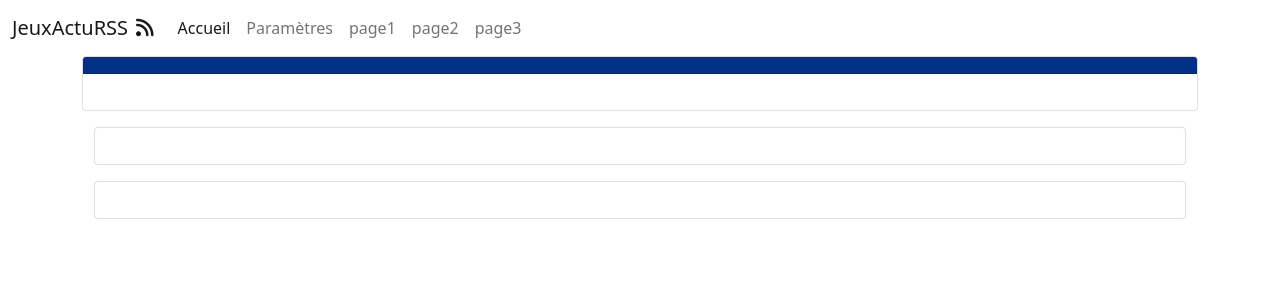
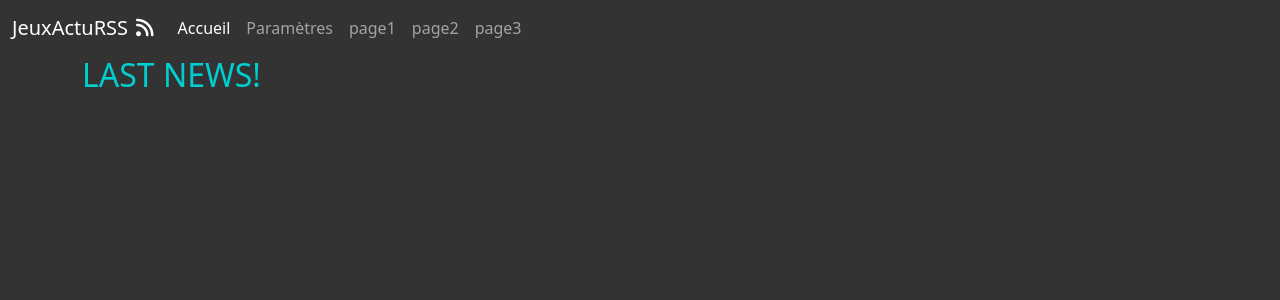
Before and after one commit to Coincoin-666/rssfeedReader, a PHP site: page / in a window 1280 px wide. Shown: the top 300 px of the page. Run offline with PHP 8.4, Linux system fonts and the light colour scheme; data that the repository does not hold is empty; some libraries are stand-ins or nearby versions.

Commit message:
[project]Man...this is really hard.

```diff
--- a/assets/script/script.js
+++ b/assets/script/script.js
@@ -1,11 +1,33 @@
 // Initialize JS Library:
 AOS.init();
 
-
+// DarkMode Switcher
+if ($("#darkMode").checked) {
+    $("body").toggleClass("darkmode");
+    // $("body").removeClass("lightmode");
+    $("nav").toggleClass("navbar-dark");
+    // $("nav").removeClass("navbar-light");
+} else {
+    $("body").toggleClass("lightmode");
+    // $("body").removeClass("darkmode");
+    $("nav").toggleClass("navbar-light");
+    // $("nav").removeClass("navbar-dark");
+}
 // Dynamic Carousel Setting:
 // Le but serait de faire en sorte que chaque <carousel-item> soit 1 <card>
-// Pour l'instant c'est manuel quand même.
+// // Pour l'instant c'est manuel quand même.
+// $("#actus_JV_card_01").appendTo("#carouselThumb_01");
+// $("#actus_JV_card_02").appendTo("#carouselThumb_02");
+// $("#actus_JV_card_03").appendTo("#carouselThumb_03");
 
-$("#actus_JV_card_01").appendTo("#carouselThumb_01");
-$("#actus_JV_card_02").appendTo("#carouselThumb_02");
-$("#actus_JV_card_03").appendTo("#carouselThumb_03");
+
+// Max Fav = 3
+// Sur les 5 checkboxes proposées, l'utilisateur ne doit pouvoir en sélectionner que 3.
+$(".user_favorites").change(function (e) {
+    e.preventDefault();
+    var count = $(".user_favorites:checked").length; // Merci BizzyBob: On créé une variables pour stocker le nombre de checkboxes cochées.
+    if (count > 3) {
+        alert("3 favoris maximum! ;)");
+        $(this).prop("checked", false); // Et ça c'est pour l'arrêter..? (https://stackoverflow.com/questions/37503301/how-to-limit-checkbox-selection-in-php#37503456)
+    }
+});
--- a/assets/style/style.css
+++ b/assets/style/style.css
@@ -1,5 +1,4 @@
-/* Color Schemes */
-
+/* General Color Schemes */
 /* Playstation */
 .blue_PS_T {
     color: #003087;
@@ -8,9 +7,6 @@
 .blue_PS_BG {
     background-color: #003087;
 }
-
-/* Also White & Black but irrelevant to add here */
-
 /* XBox */
 .black_XB_T {
     color: #161616;
@@ -27,3 +23,15 @@
 .green_XB_BG {
     background-color: #007f00
 }
+
+/* Color Modes */
+/* Default */
+.lightmode {
+    background-color: seashell;
+    color: #333;
+}
+
+.darkmode {
+    background-color: #333;
+    color: darkturquoise;
+}
--- a/controllers/index-controller.php
+++ b/controllers/index-controller.php
@@ -6,40 +6,3 @@ $xml_actusPS4 = simplexml_load_file("https://www.jeuxactu.com/rss/ps4.rss");
 $xml_actusPS5 = simplexml_load_file("https://www.jeuxactu.com/rss/ps5.rss");
 $xml_actusXBoxOne = simplexml_load_file("https://www.jeuxactu.com/rss/xbox-one.rss");
 $xml_actusXBoxSeriesX = simplexml_load_file("https://www.jeuxactu.com/rss/xbox-series-x.rss");
-
-// Assignage des propriétés qui nous intéressent à des variables:
-
-// 1
-$actusJV_TITLE_firstThumb = $xml_actusJeuxVideos->channel->item[0]->title;
-$actusJV_SUBTITLE_firstThumb = $xml_actusJeuxVideos->channel->item[0]->link;
-$actusJV_TEXT_firstThumb = $xml_actusJeuxVideos->channel->item[0]->description;
-
-// 2
-$actusJV_TITLE_secondThumb = $xml_actusJeuxVideos->channel->item[1]->title;
-$actusJV_SUBTITLE_secondThumb = $xml_actusJeuxVideos->channel->item[1]->link;
-$actusJV_TEXT_secondThumb = $xml_actusJeuxVideos->channel->item[1]->description;
-
-//3
-$actusJV_TITLE_thirdThumb = $xml_actusJeuxVideos->channel->item[2]->title;
-$actusJV_SUBTITLE_thirdThumb = $xml_actusJeuxVideos->channel->item[2]->link;
-$actusJV_TEXT_thirdThumb = $xml_actusJeuxVideos->channel->item[2]->description;
-
-// 4
-$actusJV_TITLE_fourthThumb = $xml_actusJeuxVideos->channel->item[3]->title;
-$actusJV_SUBTITLE_fourthThumb = $xml_actusJeuxVideos->channel->item[3]->link;
-$actusJV_TEXT_fourthThumb = $xml_actusJeuxVideos->channel->item[3]->description;
-
-// 5
-$actusJV_TITLE_fifthThumb = $xml_actusJeuxVideos->channel->item[4]->title;
-$actusJV_SUBTITLE_fifthThumb = $xml_actusJeuxVideos->channel->item[4]->link;
-$actusJV_TEXT_fifthThumb = $xml_actusJeuxVideos->channel->item[4]->description;
-
-
-
-
-
-// TESTS
-// var_dump($xml_actusJeuxVideos->channel->item[0]);
-// var_dump($xml_actusJeuxVideos->channel);
-
-// var_dump($_SERVER);
--- a/controllers/parameters-controller.php
+++ b/controllers/parameters-controller.php
@@ -1,2 +1,26 @@
 <?php
 require "index-controller.php";
+
+// COOKIES SETTINGS
+function cookie_Monsta()
+{
+    var_dump($_GET);
+
+    if (isset($_GET["darkMode"])) {
+        setcookie("dark_cookie", "dark_cookie", time() + (3600 * 24 * 7));
+    }
+
+    if (isset($_GET["settings"])) {
+        setcookie("display_mode", $_GET["settings"], time() + (3600 * 24 * 7));
+    }
+
+    if (isset($_GET["user_fav"])) {
+        foreach ($_GET["user_fav"] as $selected) {
+            setcookie("user_fav", $selected, time() + (3600 * 24 * 7));
+        }
+    }
+}
+
+if (count($_GET)>0) {
+    cookie_Monsta();
+}
--- a/index.php
+++ b/index.php
@@ -1,8 +1,8 @@
 <?php
+require "controllers/parameters-controller.php";
 require "controllers/index-controller.php";
 
 include "views/includes/header.php";
-session_start();
 ?>
 
 
@@ -31,51 +31,47 @@ session_start();
     <!-- END Carousel -->
 
     <!-- News Feed -->
-
-    <div class="container">
-        <section class="justify-content-center">
-            <article class="card mb-3" id="actus_JV_card_01">
-                <div class="card-header blue_PS_BG"></div>
+    <section class="row w-60">
+        <h1 class="fs-2 text-uppercase">last news!</h1>
+        <?php
+        if (isset($_COOKIE["display_mode"])) {
+            if ($_COOKIE["display_mode"] == 6) {
+                for ($i = 1; $i < 7; $i++) {
+        ?>
+                    <article class="card mb-3">
                         <div class="card-body">
-                    <!-- Là, à mon avis, faudra un if(isset(favorite)echo$favorite else actusmachintruc) -->
-                    <p class="card-title"><?= $actusJV_TITLE_firstThumb ?></p>
-                    <p class="card-subtitle"><?= $actusJV_SUBTITLE_firstThumb ?></p>
-                    <p class="card-text"><?= $actusJV_TEXT_firstThumb ?></p>
+                            <p class="card-title"><?= $xml_actusJeuxVideos->channel->item[$i]->title ?></p>
+                            <p class="card-text"><?= $xml_actusJeuxVideos->channel->item[$i]->description ?></p>
                         </div>
                     </article>
-            <article class="card mb-3" id="actus_JV_card_02">
-                <div class="card-header green_XB_BG"></div>
+                <?php
+                }
+            } elseif ($_COOKIE["display_mode"] == 12) {
+                for ($i = 1; $i < 13; $i++) {
+                ?>
+                    <article class="card mb-3">
                         <div class="card-body">
-                    <p class="card-title"><?= $actusJV_TITLE_secondThumb ?></p>
-                    <p class="card-subtitle"><?= $actusJV_SUBTITLE_secondThumb ?></p>
-                    <p class="card-text"><?= $actusJV_TEXT_secondThumb ?></p>
+                            <p class="card-title"><?= $xml_actusJeuxVideos->channel->item[$i]->title ?></p>
+                            <p class="card-text"><?= $xml_actusJeuxVideos->channel->item[$i]->description ?></p>
                         </div>
                     </article>
-            <article class="card mb-3" id="actus_JV_card_03">
-                <div class="card-header black_XB_BG"></div>
+                <?php
+                }
+            } else {
+                for ($i = 1; $i < 10; $i++) {
+                ?>
+                    <article class="card mb-3">
                         <div class="card-body">
-                    <p class="card-title"><?= $actusJV_TITLE_thirdThumb ?></p>
-                    <p class="card-subtitle"><?= $actusJV_SUBTITLE_thirdThumb ?></p>
-                    <p class="card-text"><?= $actusJV_TEXT_thirdThumb ?></p>
+                            <p class="card-title"><?= $xml_actusJeuxVideos->channel->item[$i]->title ?></p>
+                            <p class="card-text"><?= $xml_actusJeuxVideos->channel->item[$i]->description ?></p>
                         </div>
                     </article>
-            <article class="card mb-3">
-                <div class="card-body">
-                    <p class="card-title"><?= $actusJV_TITLE_fourthThumb ?></p>
-                    <p class="card-subtitle"><?= $actusJV_SUBTITLE_fourthThumb ?></p>
-                    <p class="card-text"><?= $actusJV_TEXT_fourthThumb ?></p>
-                </div>
-            </article>
-            <article class="card mb-3">
-                <div class="card-body">
-                    <p class="card-title"><?= $actusJV_TITLE_fifthThumb ?></p>
-                    <p class="card-subtitle"><?= $actusJV_SUBTITLE_fifthThumb ?></p>
-                    <p class="card-text"><?= $actusJV_TEXT_fifthThumb ?></p>
-                </div>
-            </article>
+        <?php
+                }
+            }
+        }
+        ?>
     </section>
-    </div>
-
 </main>
 
 <!-- END Main Content -->
--- a/views/includes/header.php
+++ b/views/includes/header.php
@@ -11,10 +11,10 @@
     <title>RSSReader</title>
 </head>
 
-<body>
+<body class="lightmode darkmode">
 
     <!-- Navigation -->
-    <nav class="navbar sticky-top navbar-expand-lg navbar-light">
+    <nav class="navbar sticky-top navbar-expand-lg navbar-light navbar-dark">
         <div class="container-fluid">
             <a class="navbar-brand" href="accueil">JeuxActuRSS<i class="fas fa-rss ms-2"></i></a>
             <button class="navbar-toggler" type="button" data-bs-toggle="collapse" data-bs-target="#mobileNav" aria-controls="mobileNav" aria-expanded="false" aria-label="Toggle navigation">
@@ -23,19 +23,19 @@
             <div class="collapse navbar-collapse" id="mobileNav">
                 <ul class="navbar-nav">
                     <li class="nav-item">
-                        <a class="nav-link active" aria-current="page" href="#">Accueil</a>
+                        <a class="nav-link active" aria-current="page" href="accueil">Accueil</a>
                     </li>
                     <li class="nav-item">
-                        <a class="nav-link" href="parametres">Paramètres</a>
+                        <a class="nav-link" href="/rssFeedReader/parametres">Paramètres</a>
                     </li>
                     <li class="nav-item">
-                        <a class="nav-link" href="#">page1</a>
+                        <a class="nav-link" href="sujet1">page1</a>
                     </li>
                     <li class="nav-item">
-                        <a class="nav-link" href="#">page2</a>
+                        <a class="nav-link" href="sujet2">page2</a>
                     </li>
                     <li class="nav-item">
-                        <a class="nav-link" href="#">page3</a>
+                        <a class="nav-link" href="sujet3">page3</a>
                     </li>
                 </ul>
             </div>
```
Also changed, not shown: views/parameters.php (+14 -17 lines). Lines whose indentation alone changed are shown as unchanged.
